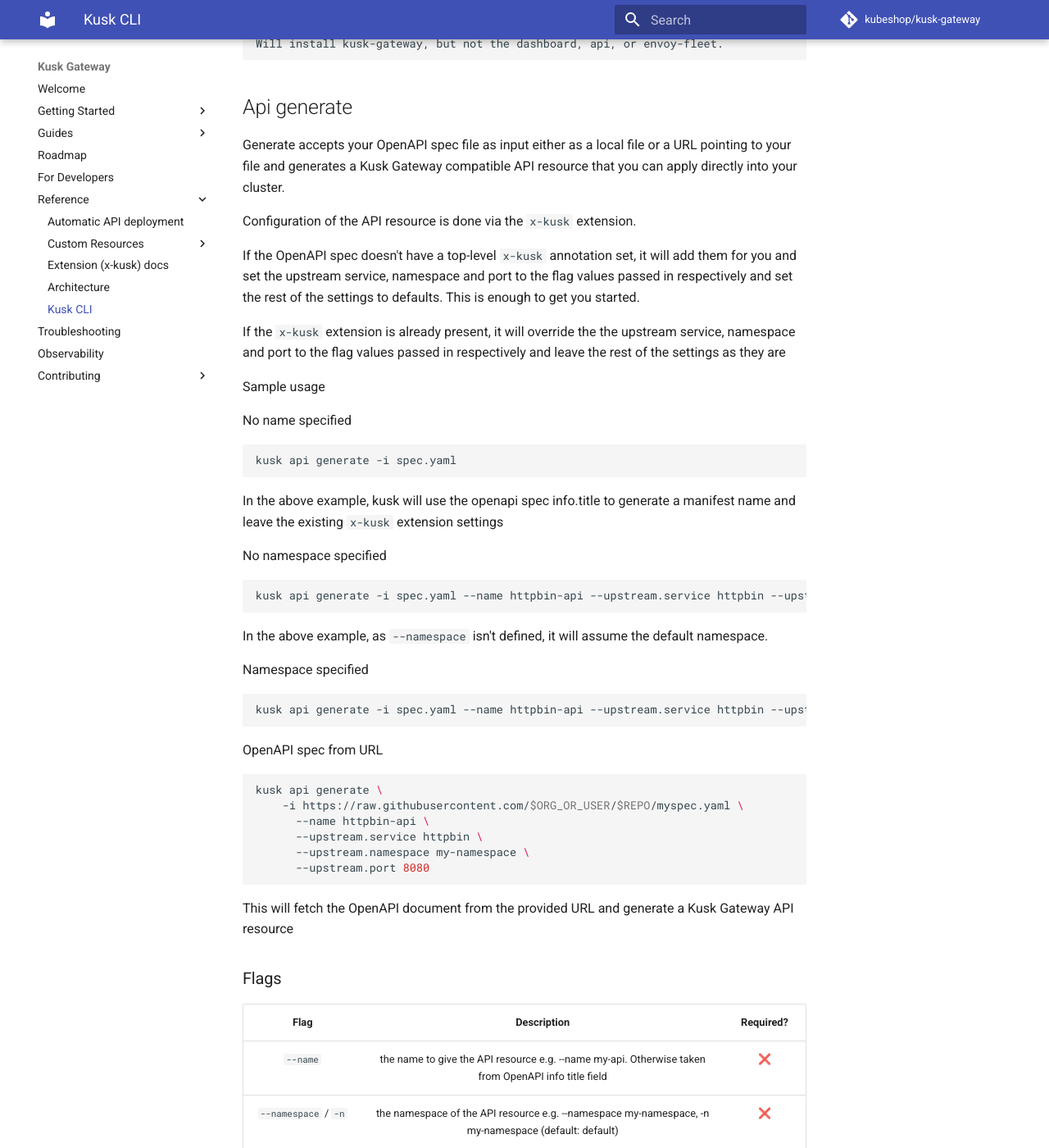
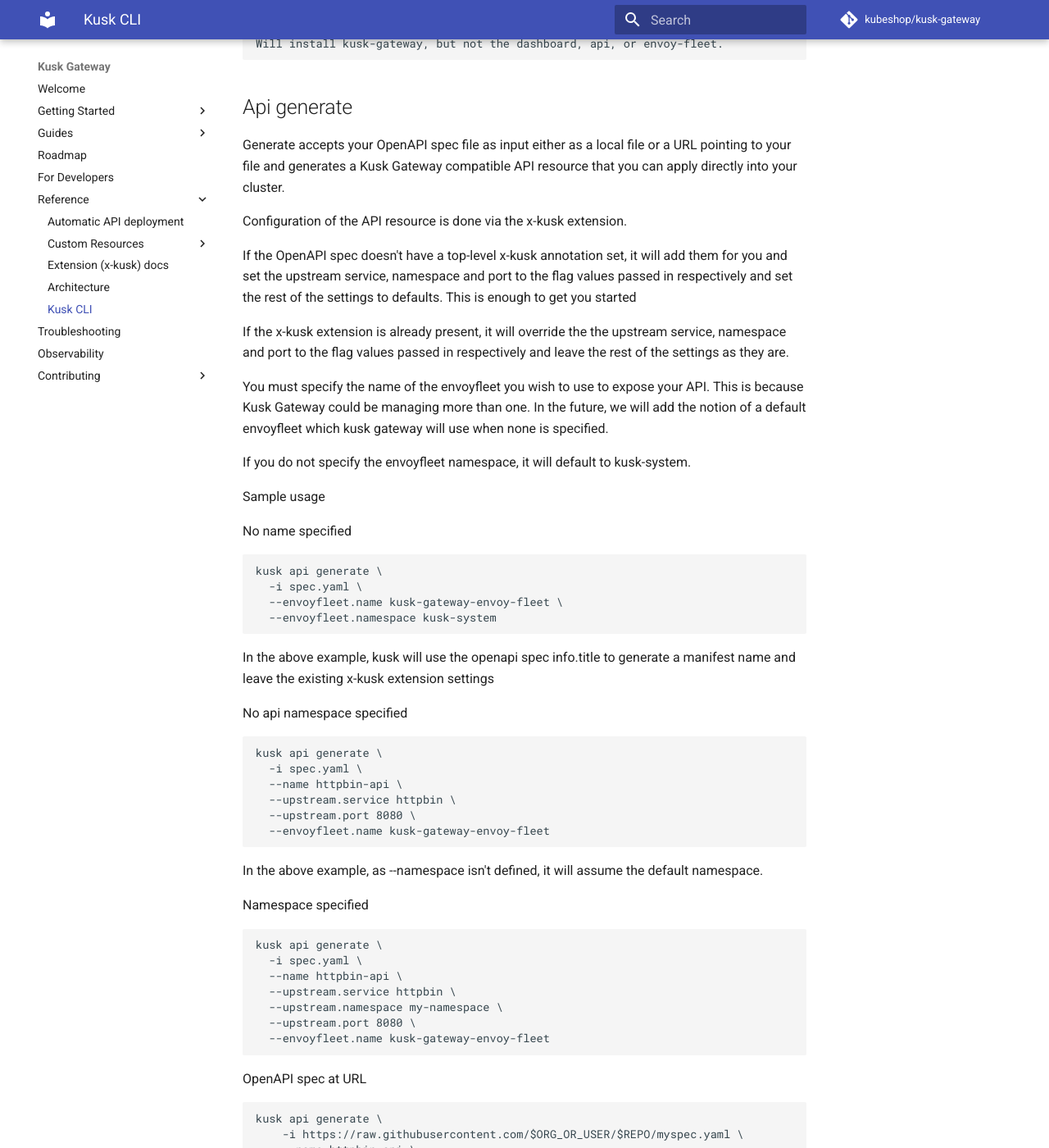
Before and after one commit to kubeshop/kusk-gateway, an MkDocs documentation site: the page built from docs/reference/kusk-cli.md, in a window 1280 px wide and 1400 px high, scrolled down 3457 px. Shown: the whole window at 82% size. Built offline with MkDocs 1.6.1 and Material for MkDocs 9.7.7, drawn with Linux system fonts in a browser that asks for light colours; comment, search, counter and statistics services are not loaded; some of the changed text lies outside the part shown.

Commit message:
document envoyfleet flags in kusk cli

````diff
--- a/docs/reference/kusk-cli.md
+++ b/docs/reference/kusk-cli.md
@@ -115,48 +115,71 @@
 Generate accepts your OpenAPI spec file as input either as a local file or a URL pointing to your file
 and generates a Kusk Gateway compatible API resource that you can apply directly into your cluster.
 
-Configuration of the API resource is done via the `x-kusk` extension.
+Configuration of the API resource is done via the x-kusk extension.
 
-If the OpenAPI spec doesn't have a top-level `x-kusk` annotation set, it will add them for you and set
+If the OpenAPI spec doesn't have a top-level x-kusk annotation set, it will add them for you and set
 the upstream service, namespace and port to the flag values passed in respectively and set the rest of the settings to defaults.
-This is enough to get you started.
+This is enough to get you started
 
-If the `x-kusk` extension is already present, it will override the the upstream service, namespace and port to the flag values passed in respectively
-and leave the rest of the settings as they are
+If the x-kusk extension is already present, it will override the the upstream service, namespace and port to the flag values passed in respectively
+and leave the rest of the settings as they are.
+
+You must specify the name of the envoyfleet you wish to use to expose your API. This is because Kusk Gateway could be managing more than one.
+In the future, we will add the notion of a default envoyfleet which kusk gateway will use when none is specified.
+
+If you do not specify the envoyfleet namespace, it will default to kusk-system.
 
 Sample usage
 
 No name specified
-```sh
-kusk api generate -i spec.yaml
+
+```
+kusk api generate \
+  -i spec.yaml \
+  --envoyfleet.name kusk-gateway-envoy-fleet \
+  --envoyfleet.namespace kusk-system
 ```
 
 In the above example, kusk will use the openapi spec info.title to generate a manifest name and leave the existing
-`x-kusk` extension settings
+x-kusk extension settings
 
-No namespace specified
+No api namespace specified
 
-```sh
-kusk api generate -i spec.yaml --name httpbin-api --upstream.service httpbin --upstream.port 8080
+```
+kusk api generate \
+  -i spec.yaml \
+  --name httpbin-api \
+  --upstream.service httpbin \
+  --upstream.port 8080 \
+  --envoyfleet.name kusk-gateway-envoy-fleet
 ```
 
-In the above example, as `--namespace` isn't defined, it will assume the default namespace.
+In the above example, as --namespace isn't defined, it will assume the default namespace.
 
 Namespace specified
 
-```sh
-kusk api generate -i spec.yaml --name httpbin-api --upstream.service httpbin --upstream.namespace my-namespace --upstream.port 8080
+```
+kusk api generate \
+  -i spec.yaml \
+  --name httpbin-api \
+  --upstream.service httpbin \
+  --upstream.namespace my-namespace \
+  --upstream.port 8080 \
+  --envoyfleet.name kusk-gateway-envoy-fleet
 ```
 
-OpenAPI spec from URL
-```sh
+OpenAPI spec at URL
+
+```
 kusk api generate \
     -i https://raw.githubusercontent.com/$ORG_OR_USER/$REPO/myspec.yaml \
-      --name httpbin-api \
-      --upstream.service httpbin \
-      --upstream.namespace my-namespace \
-      --upstream.port 8080
+    --name httpbin-api \
+    --upstream.service httpbin \
+    --upstream.namespace my-namespace \
+    --upstream.port 8080 \
+    --envoyfleet.name kusk-gateway-envoy-fleet
 ```
+
 This will fetch the OpenAPI document from the provided URL and generate a Kusk Gateway API resource
 
 ### Flags
@@ -168,12 +191,14 @@
 |  `--upstream.service`  |                                 name of upstream Kubernetes service                                 |     ❌     |
 | `--upstream.namespace` |                           namespace of upstream service (default: default)                          |     ❌     |
 |    `--upstream.port`   |                        port that upstream service is exposed on (default: 80)                       |     ❌     |
+|   `--envoyfleet.name`  |                                name of envoyfleet to use for this API                               |     ✅     |
+| `envoyfleet.namespace` |                  namespace of envoyfleet to use for this API. Default: kusk-system                  |     ❌     |
 
 ### Example
 Take a look at the [http-bin example spec](./examples/httpbin-spec.yaml)
 
 ```
-kusk api generate -i ./examples/httpbin-spec.yaml --name httpbin-api --upstream.service httpbin --upstream.port 8080
+kusk api generate -i ./examples/httpbin-spec.yaml --name httpbin-api --upstream.service httpbin --upstream.port 8080 --envoyfleet.name kusk-gateway-envoy-fleet
 ```
 
 The output should contain the following x-kusk extension at the top level
````
